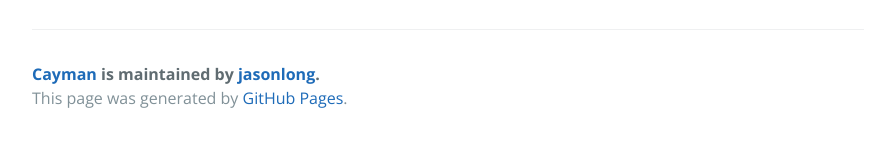
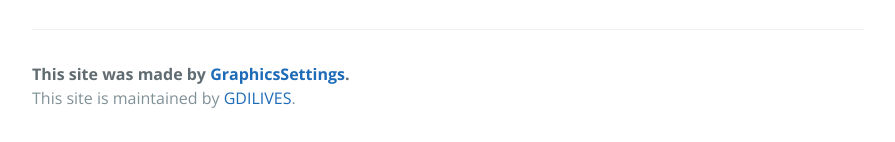
Before and after one commit to GraphicsSettings/gdilives, a website: page index.html in a window 1280 px wide. Shown: the part 2456-2598 px from the top of the page, without its empty margins (192-1087 px from the left). Drawn offline with nearby package versions, Linux system fonts and the light colour scheme.

Commit message:
Update index.html

```diff
--- a/index.html
+++ b/index.html
@@ -90,8 +90,8 @@
       <pre><code>This is the final element on the page and there should be no margin below this.</code></pre>
 
       <footer class="site-footer">
-        <span class="site-footer-owner"><a href="https://github.com/jasonlong/cayman-theme">Cayman</a> is maintained by <a href="https://github.com/jasonlong">jasonlong</a>.</span>
-        <span class="site-footer-credits">This page was generated by <a href="https://pages.github.com">GitHub Pages</a>.</span>
+        <span class="site-footer-owner">This site was made by <a href="https://twitter.com/noahsdeathwish">GraphicsSettings</a>.</span>
+        <span class="site-footer-credits">This site is maintained by <a href="https://twitter.com/M1A2_AbramsTank">GDILIVES</a>.</span>
       </footer>
 
     </section>
```
